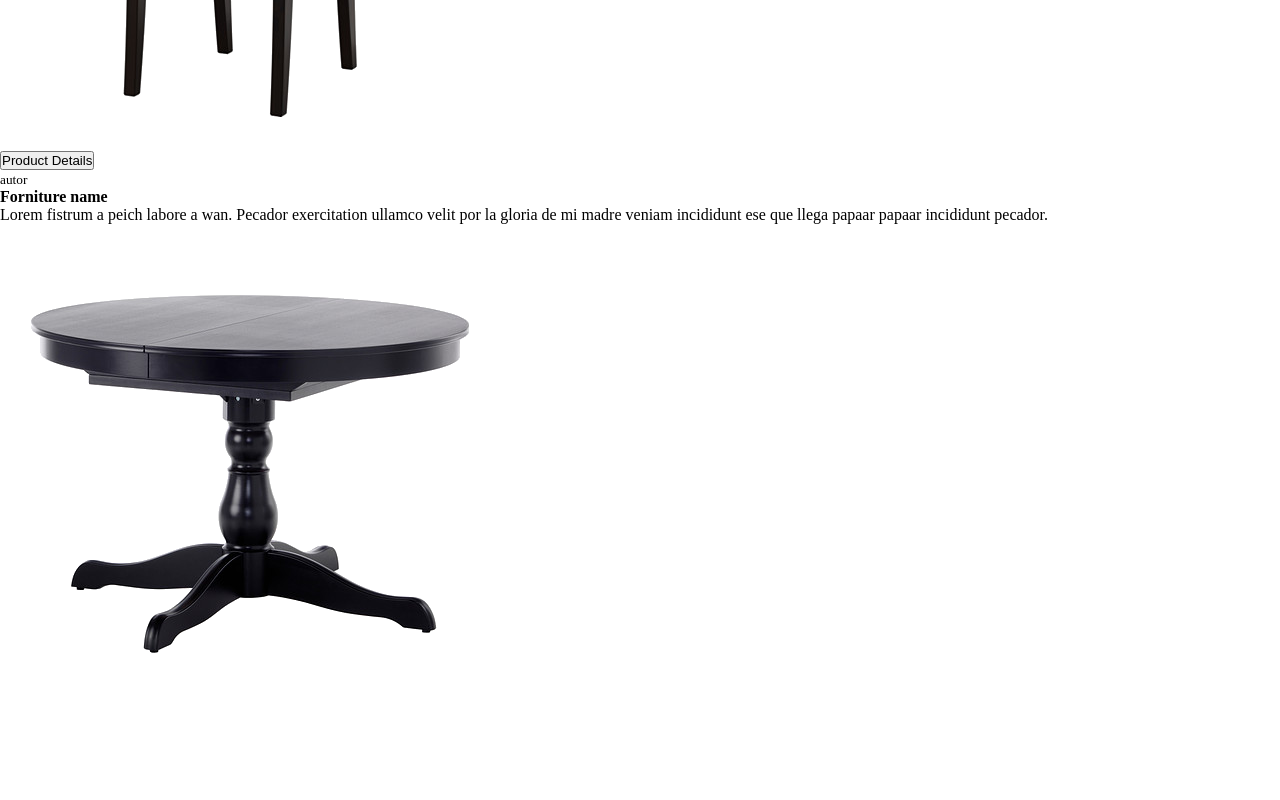
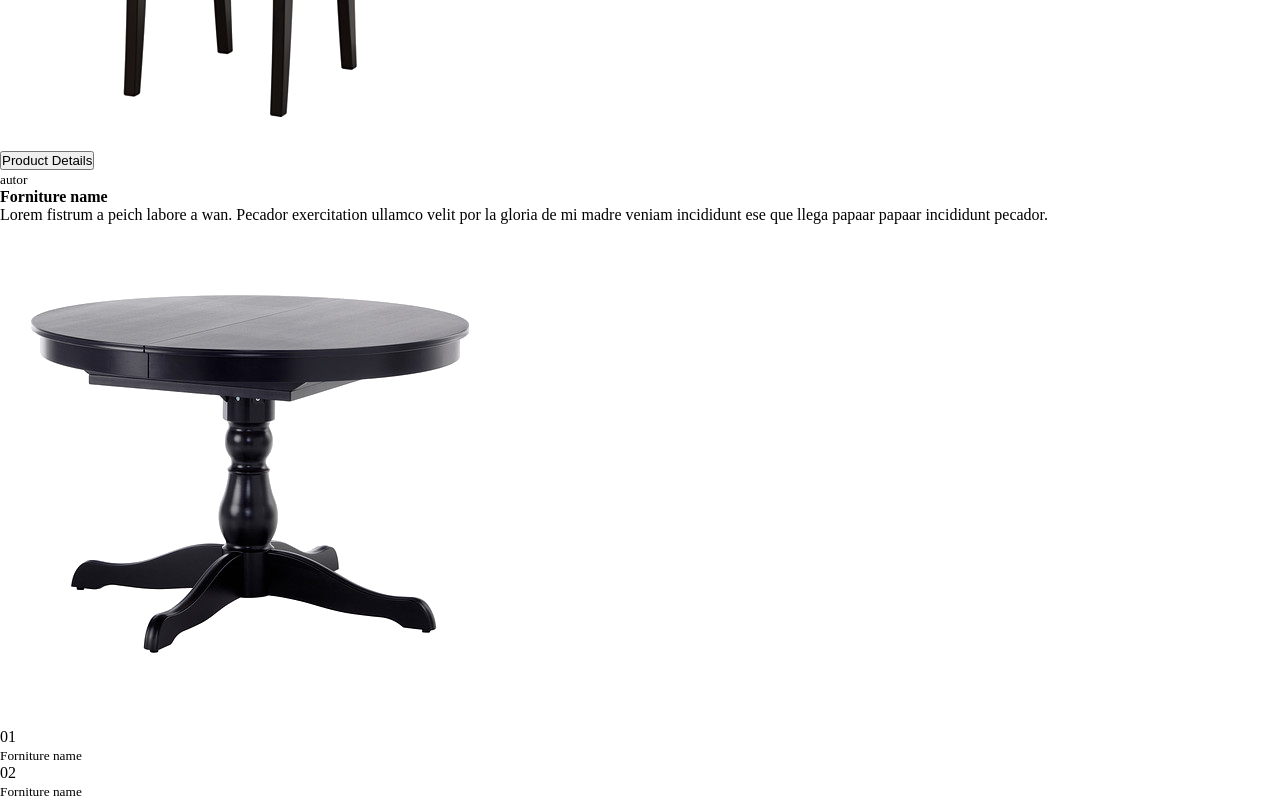
Before and after one commit to EstiBv/Product-sale, a React (Create React App) app: page / in a window 1280 px wide. Shown: the part 442-1242 px from the top of the page. Before the commit the page ends 1170 px from the top, so only its background shows below. Built offline with nearby package versions, Linux system fonts and the light colour scheme.

Commit message:
add footer Product Slides component

```diff
--- a/src/components/App.js
+++ b/src/components/App.js
@@ -1,9 +1,15 @@
 import React from "react";
 import "../stylesheets/App.css";
-import Slides from "./Product-Slides";
+import FooterSlides from "./FooterProductSlides";
+import Slides from "./ProductSlides";
 
 const App = () => {
-  return <Slides />;
+  return (
+    <React.Fragment>
+      <Slides />
+      <FooterSlides />
+    </React.Fragment>
+  );
 };
 
 export default App;
--- /dev/null
+++ b/src/components/FooterProductSlides.js
@@ -0,0 +1,18 @@
+import React from "react";
+const FooterSlides = () => {
+  return (
+    <footer>
+      <ul>
+        <li>
+          <p>01</p>
+          <small>Forniture name</small>
+        </li>
+        <li>
+          <p>02</p>
+          <small>Forniture name</small>
+        </li>
+      </ul>
+    </footer>
+  );
+};
+export default FooterSlides;
```
Also changed, not shown: src/components/Menu.js (added), src/components/ProductSlides.js (renamed from src/components/Product-Slides.js), 1 other file (tests, documents, lock files or other folders).
